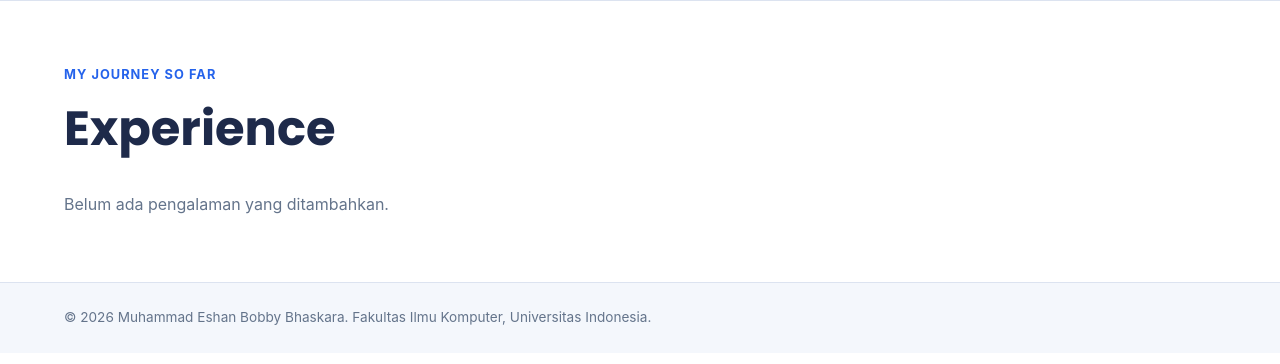
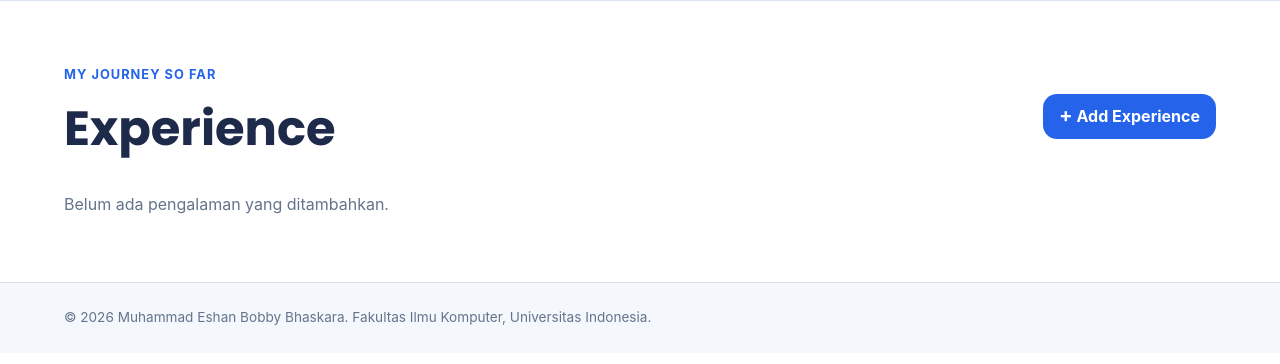
Before and after one commit to bobbybhskara/myportofolio, a Django app: page /experience/ in a window 1280 px wide. Shown: the part 67-431 px from the top of the page. Run offline with Django 5.2, Linux system fonts and the light colour scheme; data that the repository does not hold is empty.

Commit message:
feat: add experience forms and JSON data delivery

```diff
--- a/main/urls.py
+++ b/main/urls.py
@@ -1,12 +1,15 @@
 from django.urls import path
 
 from main.views import (
+    create_experience,
     create_project,
     delete_project,
+    get_experiences_json,
     get_projects_json,
     show_experience,
     show_main,
     show_projects,
+    update_experience,
 )
 
 
@@ -15,6 +18,13 @@ app_name = "main"
 urlpatterns = [
     path("", show_main, name="show_main"),
     path("experience/", show_experience, name="show_experience"),
+    path("experience/add/", create_experience, name="create_experience"),
+    path(
+        "experience/<uuid:experience_id>/edit/",
+        update_experience,
+        name="update_experience",
+    ),
+    path("api/experiences/", get_experiences_json, name="get_experiences_json"),
     path("projects/", show_projects, name="show_projects"),
     path("projects/add/", create_project, name="create_project"),
     path(
--- a/main/views.py
+++ b/main/views.py
@@ -4,7 +4,7 @@ from django.http import HttpResponse
 from django.shortcuts import get_object_or_404, redirect, render
 from django.views.decorators.http import require_POST
 
-from main.forms import ProjectForm
+from main.forms import ExperienceForm, ProjectForm
 from main.models import Experience, Project
 
 
@@ -23,12 +23,63 @@ def show_main(request):
     return render(request, "index.html", context)
 
 
+def get_experiences_json(request):
+    experiences = Experience.objects.order_by("-started_at", "title")
+    experiences_json = serializers.serialize("json", experiences)
+    return HttpResponse(experiences_json, content_type="application/json")
+
+
 def show_experience(request):
+    json_response = get_experiences_json(request)
+    serialized_experiences = serializers.deserialize(
+        "json",
+        json_response.content.decode("utf-8"),
+    )
+    experiences = [
+        serialized_experience.object
+        for serialized_experience in serialized_experiences
+    ]
+
     context = {
         "name": "Muhammad Eshan Bobby Bhaskara",
-        "experience_list": Experience.objects.all(),
+        "experience_list": experiences,
     }
     return render(request, "experience.html", context)
+
+
+def create_experience(request):
+    form = ExperienceForm(request.POST or None)
+
+    if request.method == "POST" and form.is_valid():
+        form.save()
+        messages.success(request, "Experience added successfully!")
+        return redirect("main:show_experience")
+
+    context = {
+        "name": "Muhammad Eshan Bobby Bhaskara",
+        "form": form,
+        "form_title": "Add Experience",
+        "submit_label": "Add Experience",
+    }
+    return render(request, "experience_form.html", context)
+
+
+def update_experience(request, experience_id):
+    experience = get_object_or_404(Experience, pk=experience_id)
+    form = ExperienceForm(request.POST or None, instance=experience)
+
+    if request.method == "POST" and form.is_valid():
+        form.save()
+        messages.success(request, "Experience updated successfully!")
+        return redirect("main:show_experience")
+
+    context = {
+        "name": "Muhammad Eshan Bobby Bhaskara",
+        "form": form,
+        "form_title": "Update Experience",
+        "submit_label": "Save Changes",
+    }
+    return render(request, "experience_form.html", context)
 
 
 def get_projects_json(request):
--- a/static/css/style.css
+++ b/static/css/style.css
@@ -451,6 +451,30 @@ main > section {
     font-size: clamp(2rem, 5vw, 3rem);
 }
 
+.experience-header {
+    display: flex;
+    justify-content: space-between;
+    align-items: center;
+    gap: 1rem;
+    margin-bottom: 1.5rem;
+}
+
+.experience-header h1 {
+    margin-bottom: 0;
+}
+
+.experience-add-button {
+    display: inline-flex;
+    align-items: center;
+    gap: 0.45rem;
+    flex-shrink: 0;
+}
+
+.experience-add-button span {
+    font-size: 1.25rem;
+    line-height: 1;
+}
+
 .experience-grid {
     display: grid;
     grid-template-columns: repeat(auto-fit, minmax(240px, 1fr));
--- a/templates/experience.html
+++ b/templates/experience.html
@@ -8,12 +8,27 @@
     <main>
         <section class="experience-section" id="experience">
             <div class="container">
-                <p class="section-kicker">My journey so far</p>
-                <h1>Experience</h1>
+                <div class="experience-header">
+                    <div>
+                        <p class="section-kicker">My journey so far</p>
+                        <h1>Experience</h1>
+                    </div>
+                    <a href="{% url 'main:create_experience' %}" class="button experience-add-button">
+                        <span aria-hidden="true">+</span>
+                        Add Experience
+                    </a>
+                </div>
 
                 <div class="experience-grid">
                     {% for experience in experience_list %}
                         <article class="experience-card">
+                            {% if experience.thumbnail %}
+                                <img
+                                    src="{{ experience.thumbnail }}"
+                                    alt="Thumbnail for {{ experience.title }}"
+                                    class="experience-image"
+                                >
+                            {% endif %}
                             <span class="experience-category">
                                 {{ experience.get_category_display }}
                             </span>
@@ -26,6 +41,14 @@
                             {% else %}
                                 <p class="experience-status">Done</p>
                             {% endif %}
+                            <div class="experience-actions">
+                                <a
+                                    href="{% url 'main:update_experience' experience.id %}"
+                                    class="button button-secondary"
+                                >
+                                    Edit
+                                </a>
+                            </div>
                         </article>
                     {% empty %}
                         <p class="empty-state">
```
Also changed, not shown: other parts of static/css/style.css (+41 -3 lines), main/forms.py (+30 -1 lines), main/tests.py (+123 -0 lines), templates/experience_form.html (added, +41 -0 lines).
